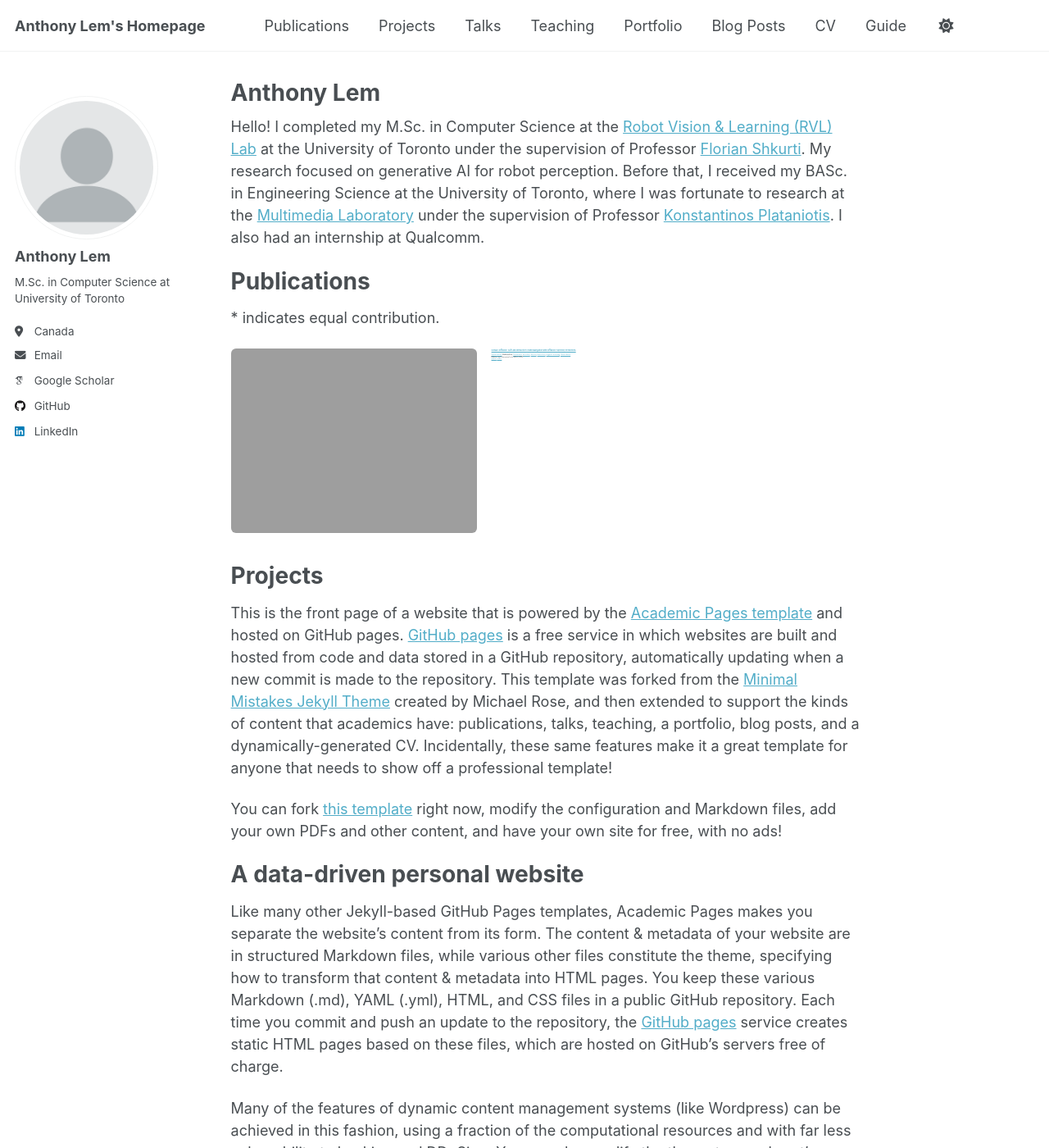
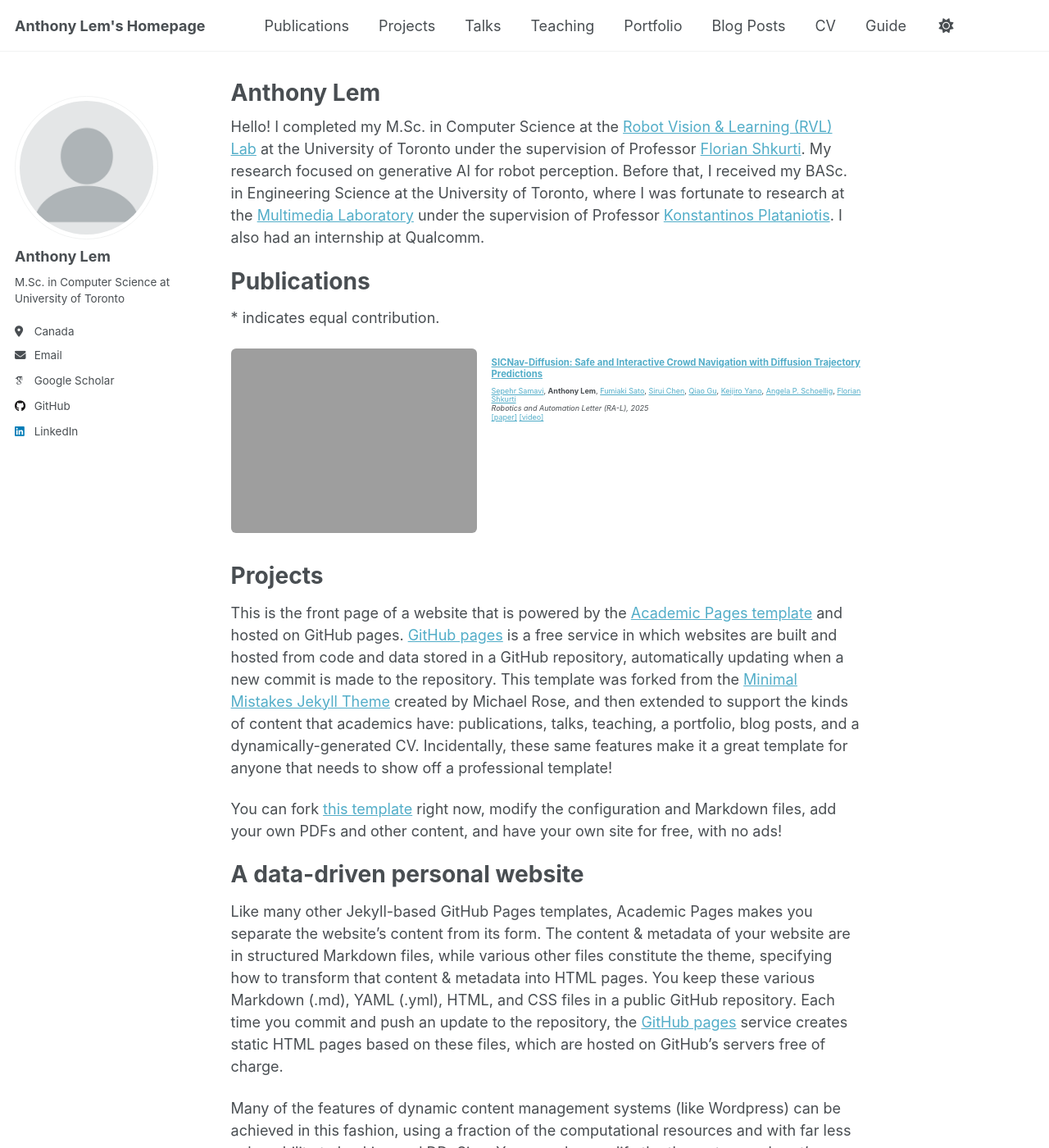
Before and after one commit to Anthonyjlem/Anthonyjlem.github.io, a Jekyll site: the page built from _pages/about.md, in a window 1280 px wide and 1400 px high. Shown: the whole window at 82% size. Built offline with Jekyll 4.4.1, drawn with Linux system fonts in a browser that asks for light colours; some web fonts are replaced; a script that is not in the unit is left out.

Commit message:
Increase publication font size to 0.5rem

```diff
--- a/assets/css/main.scss
+++ b/assets/css/main.scss
@@ -74,7 +74,7 @@ html {
   align-items: flex-start; /* align image with top of text */
   gap: 1rem;               /* space between image and text */
   margin-bottom: 2rem;     /* space between publication entries */
-  font-size: 0.1rem;
+  font-size: 0.5rem;
   line-height: 1.2;
 }
 
```
